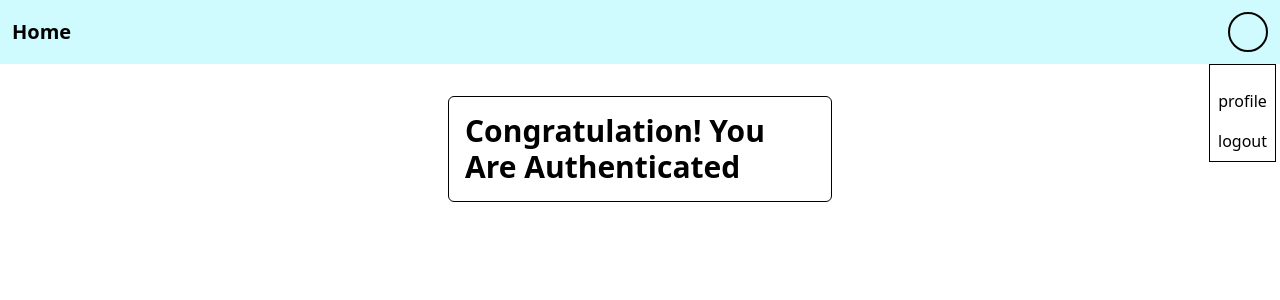
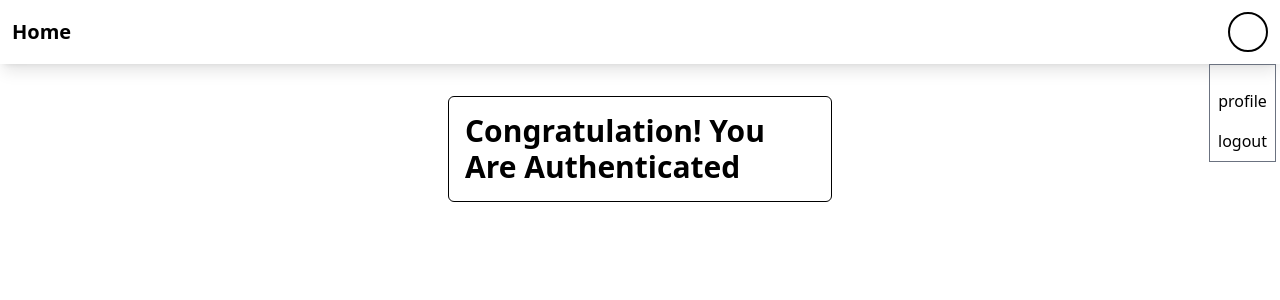
Before and after one commit to singh-vinit/mern-auth, a React (Vite) app in the folder frontend/: page /home in a window 1280 px wide. Both pictures are taken after a click on the button 1248 px from the left and 32 px from the top of the page. Shown: the top 300 px of the page. Built offline with nearby package versions, Linux system fonts and the light colour scheme; no server answers.

Commit message:
minor fix

```diff
--- a/frontend/src/pages/home.tsx
+++ b/frontend/src/pages/home.tsx
@@ -5,6 +5,7 @@ import Navbtn from "../components/Navbtn";
 import Card from "../components/Card";
 import Heading from "../components/Heading";
 import { BACKEND_URL } from "../config";
+import { toast } from "react-toastify";
 
 interface Info {
   username: string;
@@ -29,9 +30,9 @@ const home = () => {
   }
   function logoutHandler() {
     axios
-      .post(`${BACKEND_URL}/logout`)
+      .post(`${BACKEND_URL}/logout`, {}, { withCredentials: true })
       .then((res) => {
-        console.log(res);
+        toast(res.data.message);
         navigate("/signin");
       })
       .catch((err) => {
@@ -58,7 +59,7 @@ const home = () => {
 
   return (
     <div>
-      <div className="p-3 bg-cyan-100 flex justify-between items-center relative">
+      <div className="p-3 shadow-lg flex justify-between items-center relative">
         <div className="text-xl font-bold">Home</div>
         <button
           className="border-2 border-black rounded-full w-10 h-10 font-bold capitalize"
@@ -67,7 +68,7 @@ const home = () => {
           {userInfo.firstName[0]}
         </button>
         {isOpen ? (
-          <div className="border border-black absolute right-1 top-16">
+          <div className="border border-gray-500 absolute right-1 top-16">
             <div className="hover:bg-gray-100 p-2 text-center">
               {userInfo.username}
             </div>
--- a/frontend/src/pages/signup.tsx
+++ b/frontend/src/pages/signup.tsx
@@ -29,7 +29,7 @@ const signup = () => {
       .then((res) => {
         setIsLoading(false);
         toast(res.data.message);
-        navigate("/signin");
+        navigate("/home");
       })
       .catch((err) => {
         setIsLoading(false);
```
Also changed, not shown: 1 other file (tests, documents, lock files or other folders).
